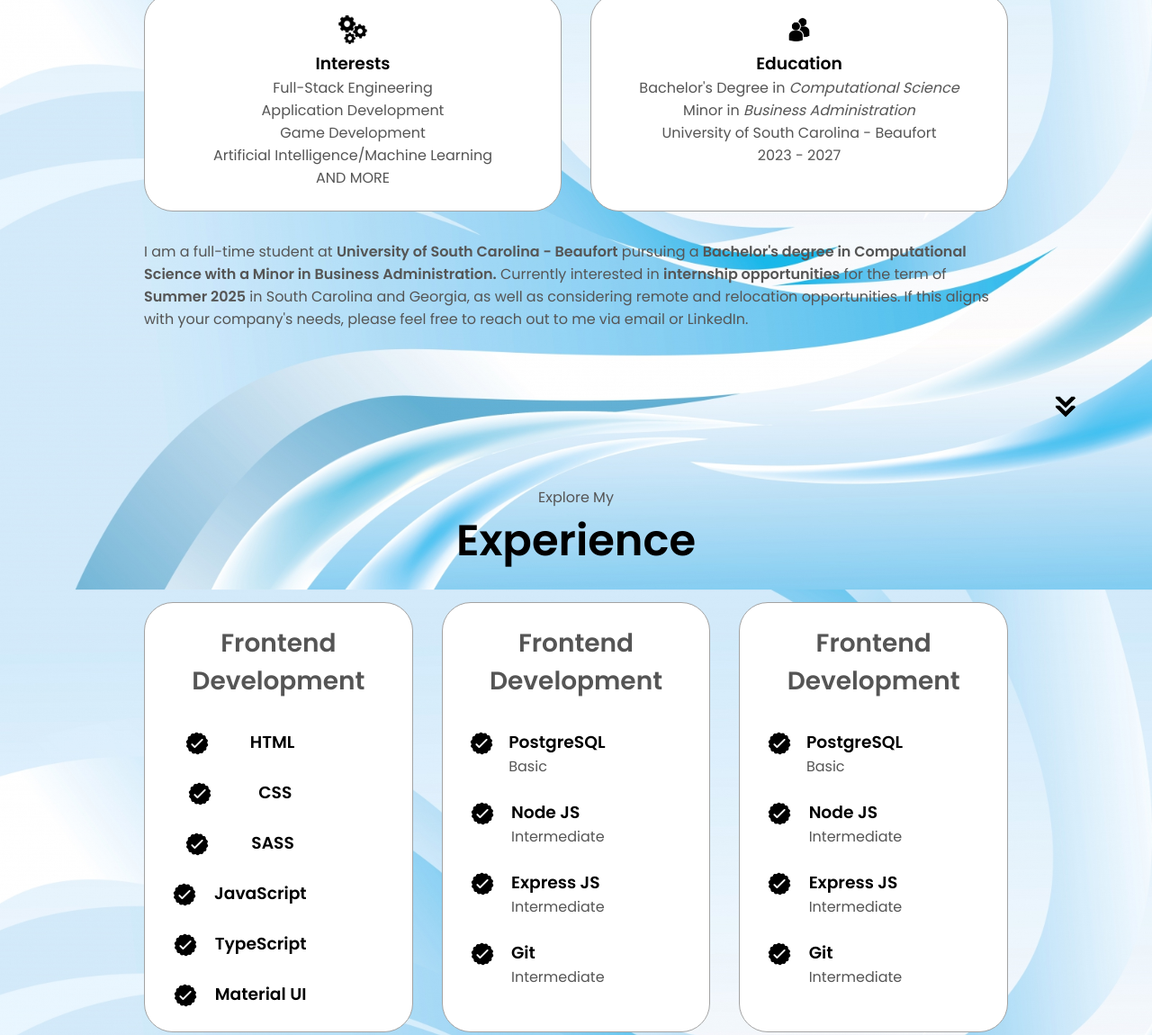
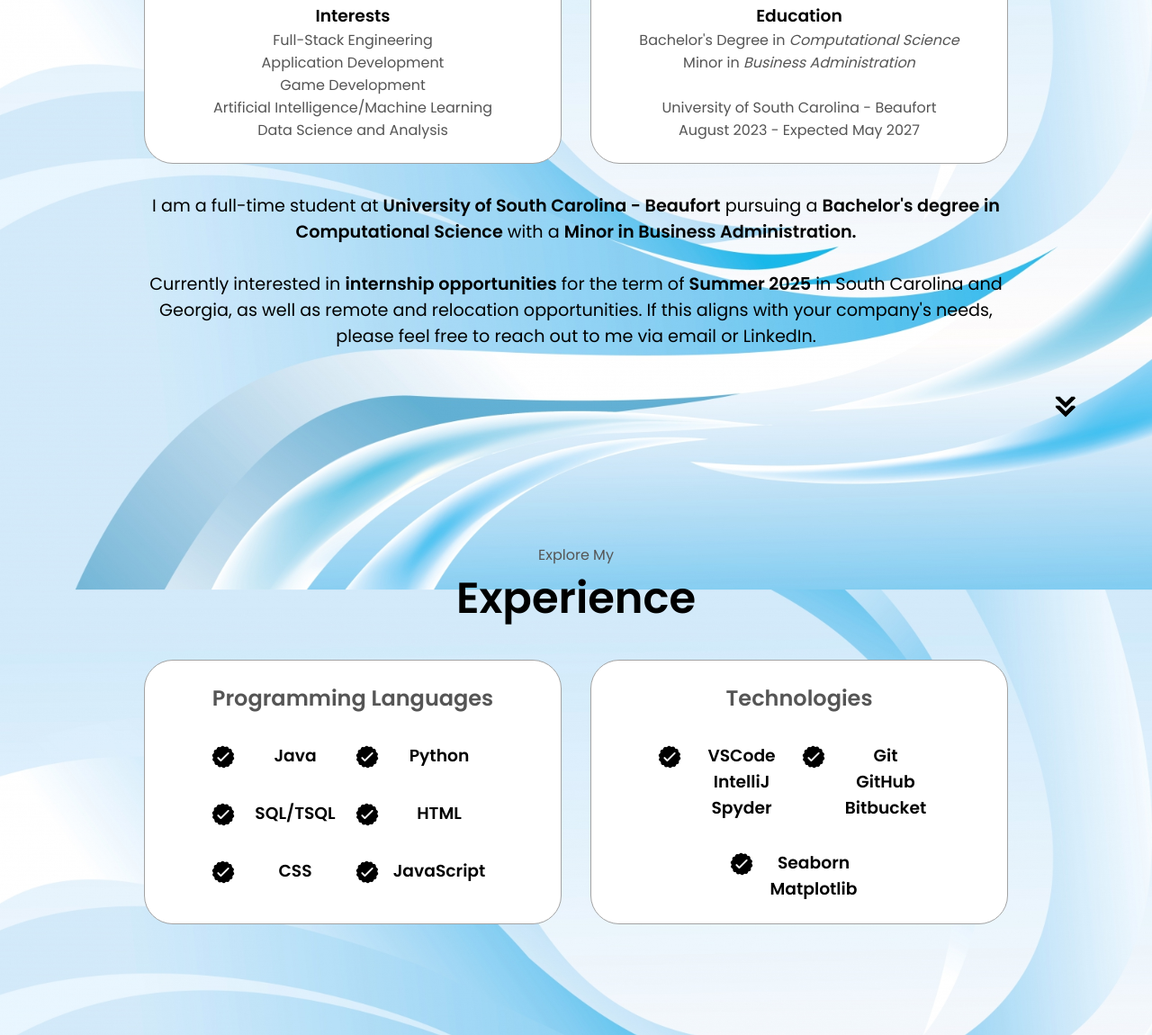
Before and after one commit to xenoyle/portfolio-v1, a plain HTML site: page index.html in a window 1280 px wide. Shown: the part 1156-2306 px from the top of the page at 90% size. Drawn offline with Linux system fonts and the light colour scheme.

Commit message:
final dev commit

```diff
--- a/index.html
+++ b/index.html
@@ -43,11 +43,12 @@
       <div class="section__text">
         <p class="section__text__p1">Hello, I'm</p>
         <h1 class="title">Connor W. Floyd</h1>
-        <p class="section__text__p2">Computational Science Student</p>
+        <p class="section__text__p2">Computational Science Student<br />
+        Focus: Summer 2025 Internships</p>
         <div class="btn-container">
           <button
             class="btn btn-color-2"
-            onclick="window.open('./assets/ConnorFloyd_Summer2025_WordResume.docx')"
+            onclick="window.open('./assets/ConnorFloyd_Summer2025_PDFResume.pdf')"
           >
             Resume
           </button>
@@ -90,7 +91,7 @@
                   Application Development <br />
                   Game Development<br />
                   Artificial Intelligence/Machine Learning<br />
-                  AND MORE</p>
+                  Data Science and Analysis</p>
             </div>
             <div class="details-container">
               <img
@@ -99,18 +100,21 @@
                 class="icon"
               />
               <h3>Education</h3>
-              <p>Bachelor's Degree in <i>Computational Science</i><br />
+              <p id="education-paragraph">Bachelor's Degree in <i>Computational Science</i><br />
                 Minor in <i>Business Administration</i><br />
+                <br />
                 University of South Carolina - Beaufort<br />
-                2023 - 2027</p>
+                August 2023 - Expected May 2027</p>
             </div>
           </div>
           <div class="text-container">
             <p>
               I am a full-time student at <b>University of South Carolina - Beaufort</b>
-              pursuing a <b>Bachelor's degree in Computational Science with a Minor in
-              Business Administration.</b> Currently interested in <b>internship opportunities</b>
-              for the term of <b>Summer 2025</b> in South Carolina and Georgia, as well as considering
+              pursuing a <b>Bachelor's degree in Computational Science</b> with a <b>Minor in
+              Business Administration.</b><br />
+              <br />
+              Currently interested in <b>internship opportunities</b>
+              for the term of <b>Summer 2025</b> in South Carolina and Georgia, as well as
               remote and relocation opportunities. If this aligns with your company's needs, please
               feel free to reach out to me via email or LinkedIn.
             </p>
@@ -130,8 +134,38 @@
       <div class="experience-details-container">
         <div class="about-containers">
           <div class="details-container">
-            <h2 class="experience-sub-title">Frontend Development</h2>
+            <h2 class="experience-sub-title">Programming Languages</h2>
             <div class="article-container">
+              <article>
+                <img
+                  src="./assets/checkmark.png"
+                  alt="Experience icon"
+                  class="icon"
+                />
+                <div>
+                  <h3>Java</h3>
+                </div>
+              </article>
+              <article>
+                <img
+                  src="./assets/checkmark.png"
+                  alt="Experience icon"
+                  class="icon"
+                />
+                <div>
+                  <h3>Python</h3>
+                </div>
+              </article>
+              <article>
+                <img
+                  src="./assets/checkmark.png"
+                  alt="Experience icon"
+                  class="icon"
+                />
+                <div>
+                  <h3>SQL/TSQL</h3>
+                </div>
+              </article>
               <article>
                 <img
                   src="./assets/checkmark.png"
@@ -159,7 +193,22 @@
                   class="icon"
                 />
                 <div>
-                  <h3>SASS</h3>
+                  <h3>JavaScript</h3>
+                </div>
+              </article>
+            </div>
+          </div>
+          <div class="details-container">
+            <h2 class="experience-sub-title">Technologies</h2>
+            <div class="article-container">
+              <article>
+                <img
+                  src="./assets/checkmark.png"
+                  alt="Experience icon"
+                  class="icon"
+                />
+                <div>
+                  <h3>VSCode<br />IntelliJ<br />Spyder</h3>
                 </div>
               </article>
               <article>
@@ -169,7 +218,7 @@
                   class="icon"
                 />
                 <div>
-                  <h3>JavaScript</h3>
+                  <h3>Git<br />GitHub<br />Bitbucket</h3>
                 </div>
               </article>
               <article>
@@ -179,115 +228,7 @@
                   class="icon"
                 />
                 <div>
-                  <h3>TypeScript</h3>
-                </div>
-              </article>
-              <article>
-                <img
-                  src="./assets/checkmark.png"
-                  alt="Experience icon"
-                  class="icon"
-                />
-                <div>
-                  <h3>Material UI</h3>
-                </div>
-              </article>
-            </div>
-          </div>
-          <div class="details-container">
-            <h2 class="experience-sub-title">Frontend Development</h2>
-            <div class="article-container">
-              <article>
-                <img
-                  src="./assets/checkmark.png"
-                  alt="Experience icon"
-                  class="icon"
-                />
-                <div>
-                  <h3>PostgreSQL</h3>
-                  <p>Basic</p>
-                </div>
-              </article>
-              <article>
-                <img
-                  src="./assets/checkmark.png"
-                  alt="Experience icon"
-                  class="icon"
-                />
-                <div>
-                  <h3>Node JS</h3>
-                  <p>Intermediate</p>
-                </div>
-              </article>
-              <article>
-                <img
-                  src="./assets/checkmark.png"
-                  alt="Experience icon"
-                  class="icon"
-                />
-                <div>
-                  <h3>Express JS</h3>
-                  <p>Intermediate</p>
-                </div>
-              </article>
-              <article>
-                <img
-                  src="./assets/checkmark.png"
-                  alt="Experience icon"
-                  class="icon"
-                />
-                <div>
-                  <h3>Git</h3>
-                  <p>Intermediate</p>
-                </div>
-              </article>
-            </div>
-          </div>
-          <div class="details-container">
-            <h2 class="experience-sub-title">Frontend Development</h2>
-            <div class="article-container">
-              <article>
-                <img
-                  src="./assets/checkmark.png"
-                  alt="Experience icon"
-                  class="icon"
-                />
-                <div>
-                  <h3>PostgreSQL</h3>
-                  <p>Basic</p>
-                </div>
-              </article>
-              <article>
-                <img
-                  src="./assets/checkmark.png"
-                  alt="Experience icon"
-                  class="icon"
-                />
-                <div>
-                  <h3>Node JS</h3>
-                  <p>Intermediate</p>
-                </div>
-              </article>
-              <article>
-                <img
-                  src="./assets/checkmark.png"
-                  alt="Experience icon"
-                  class="icon"
-                />
-                <div>
-                  <h3>Express JS</h3>
-                  <p>Intermediate</p>
-                </div>
-              </article>
-              <article>
-                <img
-                  src="./assets/checkmark.png"
-                  alt="Experience icon"
-                  class="icon"
-                />
-                <div>
-                  <h3>Git</h3>
-                  <p>Intermediate</p>
+                  <h3>Seaborn<br />Matplotlib</h3>
                 </div>
               </article>
             </div>
@@ -314,19 +255,13 @@
                 class="project-img"
               />
             </div>
-            <h2 class="experience-sub-title project-title">Project One</h2>
+            <h2 class="experience-sub-title project-title">Ready Pet Go: A Codename One Java App (INCOMPLETE)</h2>
             <div class="btn-container">
               <button
                 class="btn btn-color-2 project-btn"
-                onclick="location.href='https://github.com/'"
+                onclick="window.open('https://github.com/xenoyle/ReadyPetGo', '_blank')"
               >
-                Github
-              </button>
-              <button
-                class="btn btn-color-2 project-btn"
-                onclick="location.href='https://github.com/'"
-              >
-                Live Demo
+                GitHub
               </button>
             </div>
           </div>
@@ -338,19 +273,13 @@
                 class="project-img"
               />
             </div>
-            <h2 class="experience-sub-title project-title">Project Two</h2>
+            <h2 class="experience-sub-title project-title">Data Analysis: Is Marijuana a Gateway Drug?</h2>
             <div class="btn-container">
               <button
                 class="btn btn-color-2 project-btn"
-                onclick="location.href='https://github.com/'"
+                onclick="window.open('https://github.com/xenoyle/B104_PYTHON_PROJECT', '_blank')"
               >
-                Github
-              </button>
-              <button
-                class="btn btn-color-2 project-btn"
-                onclick="location.href='https://github.com/'"
-              >
-                Live Demo
+                GitHub
               </button>
             </div>
           </div>
@@ -362,13 +291,16 @@
                 class="project-img"
               />
             </div>
-            <h2 class="experience-sub-title project-title">Project Three</h2>
+            <h2 class="experience-sub-title project-title">
+              connorwfloyd.dev<br />
+              Personal Portfolio Website
+            </h2>
             <div class="btn-container">
               <button
                 class="btn btn-color-2 project-btn"
-                onclick="location.href='https://github.com/'"
+                onclick="window.open('https://github.com/xenoyle/xenoyle.github.io', '_blank')"
               >
-                Github
+                GitHub
               </button>
             </div>
           </div>
@@ -399,7 +331,7 @@
             alt="LinkedIn icon"
             class="icon contact-icon"
           />
-          <p><a href="https://www.linkedin.com/in/connorwfloyd/">LinkedIn</a></p>
+          <p><a href="https://www.linkedin.com/in/connorwfloyd/" target="_blank">LinkedIn</a></p>
         </div>
       </div>
     </section>
--- a/style.css
+++ b/style.css
@@ -43,6 +43,9 @@ nav {
   justify-content: space-around;
   align-items: center;
   height: 17vh;
+}
+
+#desktop-nav {
   box-shadow: 0 0 4px 0 rgba(0, 0, 0, 0.08), 0 2px 4px 0 rgba(0, 0, 0, 0.12);
   backdrop-filter: blur(10px);
 }
@@ -57,8 +60,22 @@ nav {
   gap: 4rem;
   list-style: none;
   font-size: 1.5rem;
+  display: flex;
+  color: teal;
 }
 
+.nav-links2 a {
+  color: teal;
+  text-decoration: none;
+  text-decoration-color: white;
+}
+
+.nav-links2 a:hover {
+  color: lightblue;
+  text-decoration: underline;
+  text-underline-offset: 1rem;
+  text-decoration-color: rgb(181, 181, 181);
+}
 
 a {
   color: black;
@@ -280,12 +297,12 @@ section {
 
 #about {
   position: relative;
+  margin-top: 4rem;
 }
 
 .about-containers {
   gap: 2rem;
   margin-bottom: 2rem;
-  margin-top: 2rem;
 }
 
 .about-details-container {
@@ -329,18 +346,24 @@ section {
   cursor: default;
 }
 
+.text-container p {
+  font-size: 1.2rem;
+  text-align: center;
+  color: rgba(0, 0, 0);
+}
+
 
 /* EXPERIENCE SECTION */
 
 #experience {
   position: relative;
+  margin-top: 4rem;
 }
 
 .experience-sub-title {
   color: rgb(85, 85, 85);
   font-weight: 600;
-  font-size: 1.75rem;
-  margin-bottom: 2rem;
+  font-size: 1.5rem;
 }
 
 .experience-details-container {
@@ -348,34 +371,42 @@ section {
   justify-content: center;
   flex-direction: column;
   margin-bottom: 2rem;
+  margin-top: 2rem;
+  align-items: flex-start;
 }
 
 .article-container {
   display: flex;
-  align-items: left;
-  text-align: left;
   flex-wrap: wrap;
   flex-direction: row;
-  gap: 1.5rem;
-  justify-content: left;
+  justify-content: center;
+  margin: 0;
 }
 
 article {
   display: flex;
   width: 10rem;
   align-items: left;
-  justify-content: space-around;
-  gap: 0.5rem;
+  justify-content: space-between;
+}
+
+article div {
+  text-align: center;
+  flex: 1;
+  margin-top: 2rem;
 }
 
 article .icon {
   cursor: default;
+  margin-left: 0;
+  margin-top: 2rem;
 }
 
 /* PROJECTS SECTION */
 
 #projects {
   position: relative;
+  margin-top: -6rem;
 }
 
 .color-container {
@@ -384,19 +415,21 @@ article .icon {
 }
 
 .project-img {
-  border-radius: 2rem;
-  width: 90%;
-  height: 90%;
+  border-radius: 4rem;
+  width: 100%;
+  height: 100%;
 }
 
 .project-title {
   margin: 1rem;
   color: black;
+  font-size: 20px;
 }
 
 .project-btn {
   color: black;
   border-color: rgb(163, 163, 163);
+  width: 20rem;
 }
 
 /* CONTACT */
@@ -444,8 +477,12 @@ article .icon {
 footer {
   height: 26vh;
   margin: 0 1rem;
+  background-color: black;
+  margin-left: auto;
+  margin-right: auto;
 }
 
 footer p {
   text-align: center;
+  color: teal;
 }
```
Also changed, not shown: assets/about-pic.png (deleted), assets/profile-pic-2.png (deleted), assets/project-1.png, assets/project-2.png, 2 other files.
